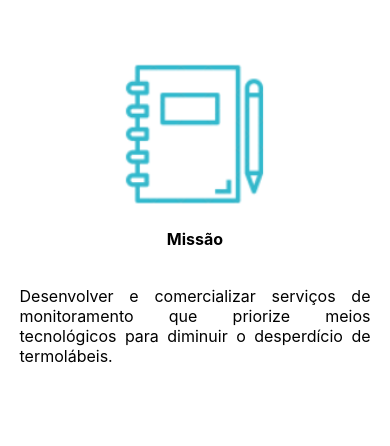
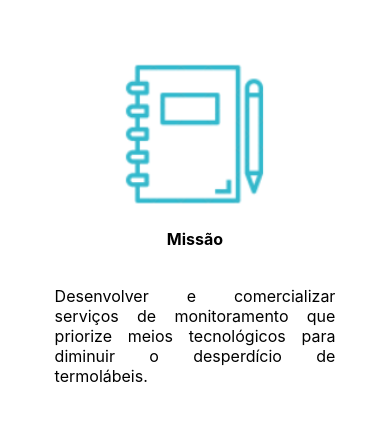
Before and after one commit to termovac/Termovac, a website: page site/public/index.html in a window 390 px wide. Shown: the part 443-889 px from the top of the page. Drawn offline with Linux system fonts and the light colour scheme.

Commit message:
correcoes na responsividade

```diff
--- a/site/public/css/style.css
+++ b/site/public/css/style.css
@@ -660,6 +660,7 @@ button:hover {
   width: 100vw;
   height: 10vh;
   position: fixed;
+  z-index: 1;
 }
 
 .headerCad .containerCad {
--- a/site/public/index.html
+++ b/site/public/index.html
@@ -70,7 +70,7 @@
     </div>
 
     <div class="social">
-        <div class="container3">
+        <div class="container">
             <div class="boxes">
                 <div class="box">
                     <img src="./assets/missao5.png" alt="icone da missão">
```
Also changed, not shown: README.md.
